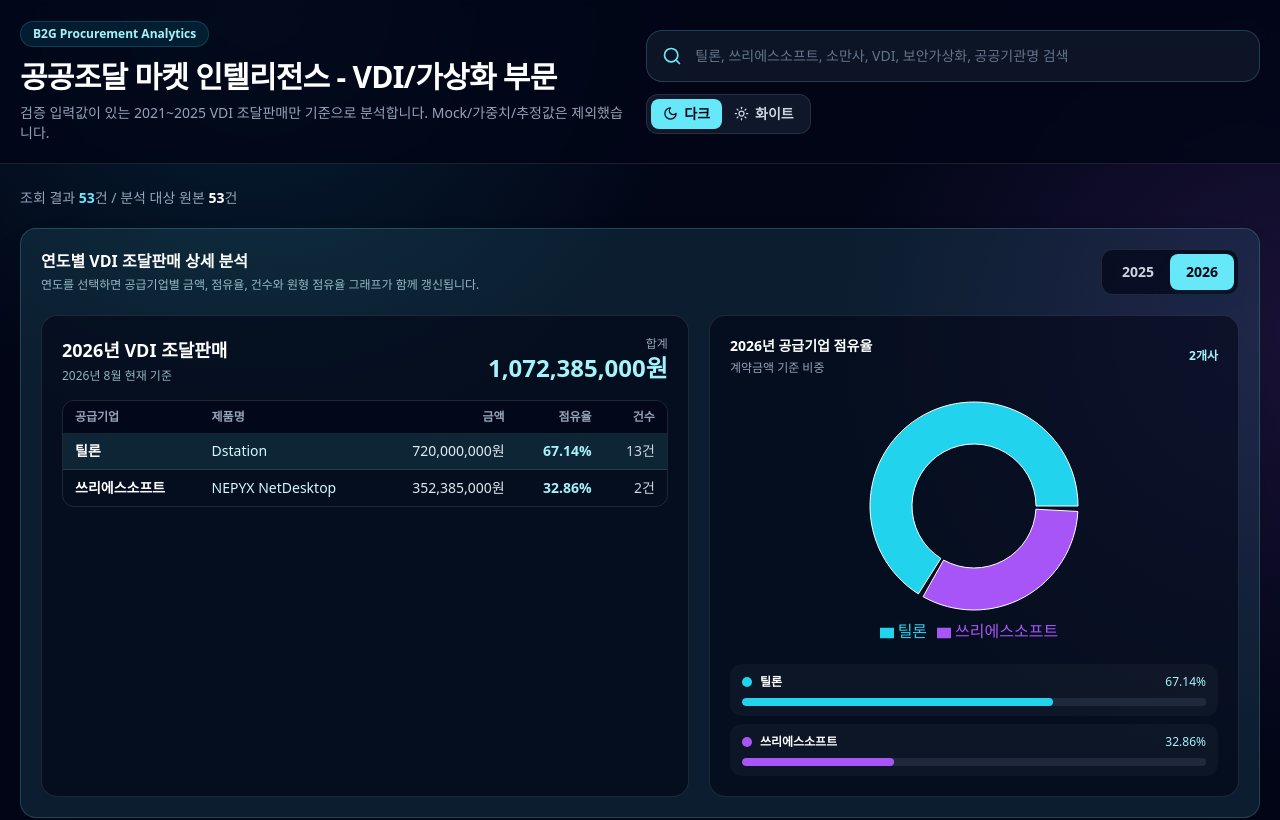
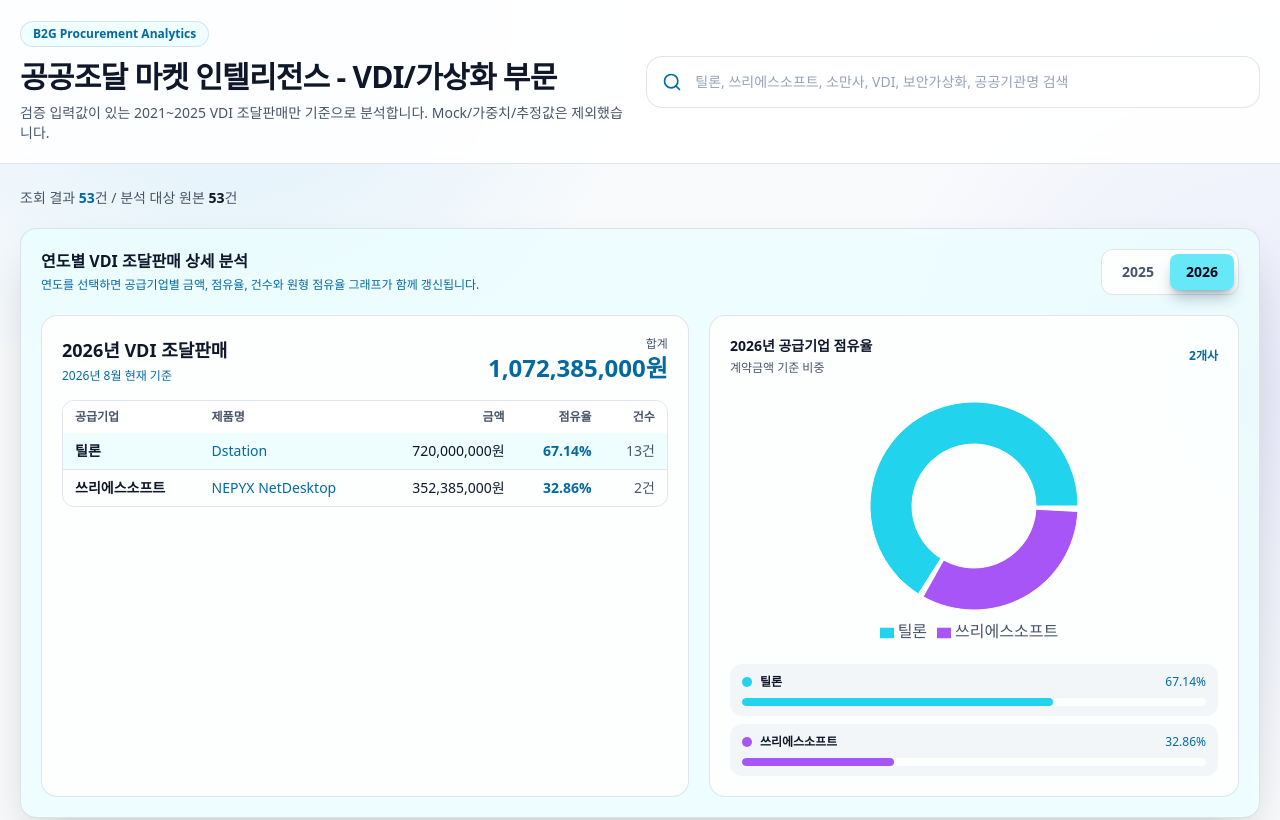
Before and after one commit to kwon007009-stack/jiwon13, a React (Vite) app: page / in a window 1280 px wide. Shown: the top 820 px of the page. Built offline with nearby package versions, Linux system fonts and the light colour scheme.

Commit message:
Use fixed light dashboard theme

```diff
--- a/src/App.jsx
+++ b/src/App.jsx
@@ -14,7 +14,7 @@
   XAxis,
   YAxis
 } from "recharts";
-import { Database, Moon, Search, ShieldCheck, Sun, TrendingUp } from "lucide-react";
+import { Database, Search, ShieldCheck, TrendingUp } from "lucide-react";
 import productDictionary from "../data/dictionary/vdi_product_dictionary.json";
 import companySummary from "../data/output/vdi_company_summary.json";
 
@@ -271,7 +271,6 @@
   const [rawMasterData, setRawMasterData] = useState([]);
   const [searchTerm, setSearchTerm] = useState("");
   const [selectedAnnualYear, setSelectedAnnualYear] = useState(VERIFIED_VDI_SALES.at(-1)?.year ?? YTD_YEAR);
-  const [themeMode, setThemeMode] = useState("dark");
 
   useEffect(() => {
     setRawMasterData(buildMockProcurementData());
@@ -329,7 +328,7 @@
   );
 
   return (
-    <div className={`${themeMode === "light" ? "theme-light" : ""} min-h-screen text-slate-100`}>
+    <div className="theme-light min-h-screen text-slate-100">
       <header className="border-b border-white/10 bg-slate-950/80 px-5 py-5 backdrop-blur">
         <div className="mx-auto flex max-w-[1440px] flex-col gap-5 lg:flex-row lg:items-center lg:justify-between">
           <div>
@@ -354,34 +353,6 @@
                 className="h-[52px] w-full rounded-2xl border border-cyan-300/20 bg-slate-900/90 py-4 pl-12 pr-4 text-sm text-white outline-none ring-0 transition placeholder:text-slate-500 focus:border-cyan-300/70 focus:bg-slate-900"
               />
             </label>
-            <div className="flex flex-wrap gap-2">
-              <div className="inline-flex h-10 rounded-xl border border-white/10 bg-slate-900 p-1">
-                <button
-                  type="button"
-                  onClick={() => setThemeMode("dark")}
-                  className={`inline-flex items-center gap-1.5 rounded-lg px-3 text-sm font-bold transition ${
-                    themeMode === "dark"
-                      ? "bg-cyan-300 text-slate-950"
-                      : "text-slate-300 hover:bg-white/10 hover:text-white"
-                  }`}
-                >
-                  <Moon size={15} />
-                  다크
-                </button>
-                <button
-                  type="button"
-                  onClick={() => setThemeMode("light")}
-                  className={`inline-flex items-center gap-1.5 rounded-lg px-3 text-sm font-bold transition ${
-                    themeMode === "light"
-                      ? "bg-cyan-300 text-slate-950"
-                      : "text-slate-300 hover:bg-white/10 hover:text-white"
-                  }`}
-                >
-                  <Sun size={15} />
-                  화이트
-                </button>
-              </div>
-            </div>
           </div>
         </div>
       </header>
```
